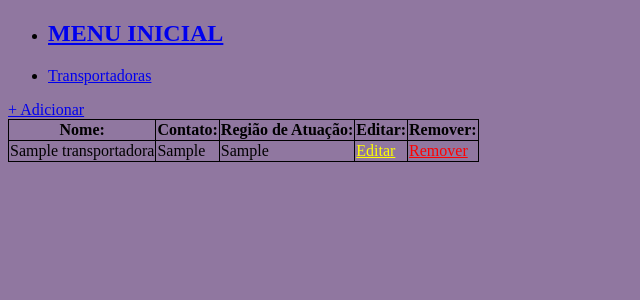
After one commit to cabralotavio3/flask_transportadora, a Flask app: page /Transportadora in a window 1280 px wide. The commit adds this page. Shown: the top 300 px of the page, without its empty margins (0-640 px from the left). Run offline with Flask 3, Linux system fonts and the light colour scheme; tables that the repository leaves empty hold one stand-in row (values such as "Sample post").

Commit message:
modified:   __pycache__/app.cpython-310.pyc 	modified:   __pycache__/database.cpython-310.pyc 	modified:   __pycache__/models.cpython-310.pyc 	modified:   app.py 	modified:   migrations/__pycache__/env.cpython-310.pyc 	new file:   migrations/versions/294e39a373ae_migracao_inicial.py 	new file:   migrations/versions/__pycache__/294e39a373ae_migracao_inicial.cpython-310.pyc 	modified:   migrations/versions/__pycache__/bc87afd98378_create_table_usuario.cpython-310.pyc 	modified:   models.py 	modified:   templates/base.html 	modified:   templates/index.html 	renamed:    templates/usuario_add.html -> templates/transportadora_add.html 	renamed:    templates/usuario_edita.html -> templates/transportadora_edita.html 	new file:   templates/transportadora_lista.html 	deleted:    templates/usuario_lista.html

```diff
--- a/app.py
+++ b/app.py
@@ -9,7 +9,7 @@
 from flask import Flask, render_template, request, flash, redirect
 from database import db
 from flask_migrate import Migrate
-from models import Usuario
+from models import Transportadora
 
 app = Flask(__name__)
 app.config['SECRET_KEY'] = '123'
@@ -26,65 +26,65 @@ migrate = Migrate(app, db)
 def index():
     return render_template('index.html')
 
-@app.route('/usuario')
+@app.route('/Transportadora')
 def Transportadoras():
-    u = Usuario.query.all()
-    return render_template('usuario_lista.html', dados_html = u)
+    u = Transportadora.query.all()
+    return render_template('transportadora_lista.html', dados_html = u)
 
-@app.route('/usuario/add')
+@app.route('/Transportadora/add')
 def usuario_add():
-    u = Usuario.query.all()
-    return render_template('usuario_add.html', dados_html = u)
+    u = Transportadora.query.all()
+    return render_template('transportadora_add.html', dados_html = u)
 
-@app.route('/usuario/save', methods=['POST'])
+@app.route('/Transportadora/save', methods=['POST'])
 def usuario_save():
     nome = request.form.get('nome')
     contato = request.form.get('contato')
     regiao_atuacao = request.form.get('regiao_atuacao')
     if nome and contato and regiao_atuacao:
-        usuario = Usuario(nome, contato, regiao_atuacao)
-        db.session.add(usuario)
+        usuario_transportadora = Transportadora(nome, contato, regiao_atuacao)
+        db.session.add(usuario_transportadora)
         db.session.commit()
         flash('usuario cadastrado com sucesso!!')
-        return redirect('/usuario')
+        return redirect('/Transportadora')
     else:
         flash('preencha todos os campos!')
-        return redirect('/usuario/add')
+        return redirect('/Transportadora/add')
 
-@app.route('/usuario/remove/<int:id_transportadora>')
+@app.route('/Transportadora/remove/<int:id_transportadora>')
 def usuario_remove(id_transportadora):
     if id > 0:
-        usuario = Usuario.query.get(id_transportadora)
-        db.session.delete(usuario)
+        usuario_transportadora = Transportadora.query.get(id_transportadora)
+        db.session.delete(usuario_transportadora)
         db.session.commit()
         flash('Removido Com sucesso!!')
-        return redirect('/usuario')
+        return redirect('/Transportadora')
     else:
         flash('Houve um erro.')
-        return redirect('/usuario')
+        return redirect('/Transportadora')
 
-@app.route('/usuario/edita/<int:id>')
+@app.route('/Transportadora/edita/<int:id>')
 def usuario_edita(id_transportadora):
-        usuario = Usuario.query.get(id_transportadora)
-        return render_template('usuario_edita.html', dados_html=usuario)
+        usuario_transportadora = Transportadora.query.get(id_transportadora)
+        return render_template('transportadora_edita.html', dados_html=usuario_transportadora)
 
-@app.route('/usuario/editasave', methods = ['POST'])
-def usuario_editasave():
+@app.route('/Transportadora/editasave', methods = ['POST'])
+def transportadora_editasave():
     id_transportadora = request.form.get('id_transportadora')
     nome = request.form.get('nome')
-    email = request.form.get('email')
-    idade = request.form.get('idade')
-    if id_transportadora and nome and email and idade:
-        usuario = Usuario.query.get(id_transportadora)
-        usuario.nome = nome
-        usuario.email = email
-        usuario.idade = idade
+    contato = request.form.get('contato')
+    regiao_atuacao = request.form.get('regiao_atuacao')
+    if id_transportadora and nome and contato and regiao_atuacao:
+        usuario_transportadora = Transportadora.query.get(id_transportadora)
+        usuario_transportadora.nome = nome
+        usuario_transportadora.contato = contato
+        usuario_transportadora.regiao_atuacao = regiao_atuacao
         db.session.commit()
         flash('Dados atualizados com sucesso!!')
-        return redirect('/usuario')
+        return redirect('/Transportadora')
     else:
         flash('Está faltando dados!')
-        return redirect('/usuario')
+        return redirect('/Transportadora')
 @app.route
 def base():
     return render_template('base.html')
--- a/models.py
+++ b/models.py
@@ -1,6 +1,6 @@
 from database import db
 
-class Usuario(db.Model):
+class Transportadora(db.Model):
     __tablename__= "Transportadoras"
     id_transportadora = db.Column(db.Integer, primary_key=True)
     nome= db.Column(db.String(100))
--- a/templates/base.html
+++ b/templates/base.html
@@ -13,7 +13,7 @@
                 <h2><a href="/">MENU INICIAL</a></h2>
             </li>
             <li>
-                <a href="/usuario">Usuário</a>
+                <a href="/Transportadora">Transportadoras</a>
             </li>
         </ul>
     </nav>
--- a/templates/index.html
+++ b/templates/index.html
@@ -3,8 +3,5 @@
 {% block conteudo %}
     <h1>Menu flask</h1>
     <h4>Bem vindo ao Menu flask!</h4>
-    <p>Esse menu pode realizar diversas funções. Na página formulário, é possível enviar para o sistema o cadastro do seu cantor favorito com suas músicas
-        da banda Alice in chains favoritas. Na página banda, você pode contemplar a imagem do Alice in chains Unpluged, pouco antes do suicídio do Layne.
-    </p>
 
 {% endblock %}
--- a/templates/usuario_edita.html
+++ b/templates/transportadora_edita.html
@@ -11,7 +11,7 @@
 </div>
 {% endif %}
 
-    <form action="/usuario/save" method="post">
+    <form action="/Transportadora/save" method="post">
         <input type="hidden" name="id" id="id" value="{{dados_html.id_transportadora}}">
         <label for="nome">Nome: </label>
         <input type="text" name="nome" id="nome" value="{{dados_html.nome}}">
--- /dev/null
+++ b/templates/transportadora_lista.html
@@ -0,0 +1,28 @@
+{% extends "base.html" %}
+
+{% block conteudo %}
+    <a href="/Transportadora/add">+ Adicionar</a>
+    <table>
+        <tr>
+            <th>Nome:   </th>
+            <th>Contato:  </th>
+            <th>Região de Atuação:  </th>
+            <th>Editar: </th>
+            <th>Remover:</th>
+        </tr>
+         {% for Transportadora in dados_html %}
+            <tr>
+                <td>{{Transportadora.nome}}</td>
+                <td>{{Transportadora.contato}}</td>
+                <td>{{Transportadora.regiao_atuacao}}</td>
+                <td>
+                    <a class="editar"href="/Transportadora/edita/{{Transportadora.id_transportadora}}">Editar</a>
+                </td>
+                <td>
+                    <a class="remover"href="/Trasportadora/remove/{{Transportadora.id_transportadora}}">Remover</a>
+                </td>
+            </tr>
+        {% endfor %}
+    </table>
+
+{% endblock %}
```
Also changed, not shown: migrations/versions/294e39a373ae_migracao_inicial.py (added, +45 -0 lines), templates/transportadora_add.html (renamed from templates/usuario_add.html, +4 -3 lines), templates/usuario_lista.html (deleted, +0 -28 lines).
